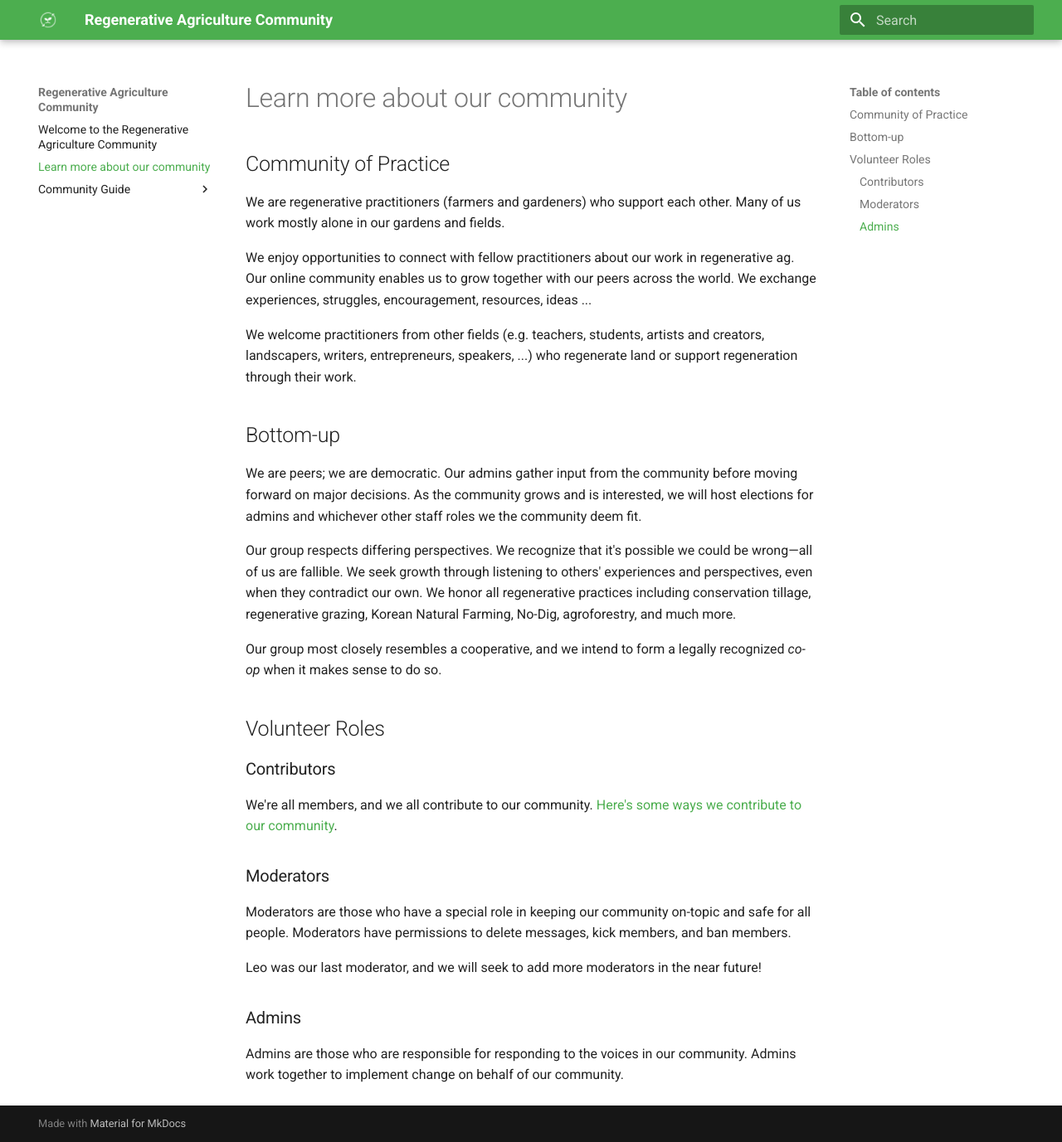
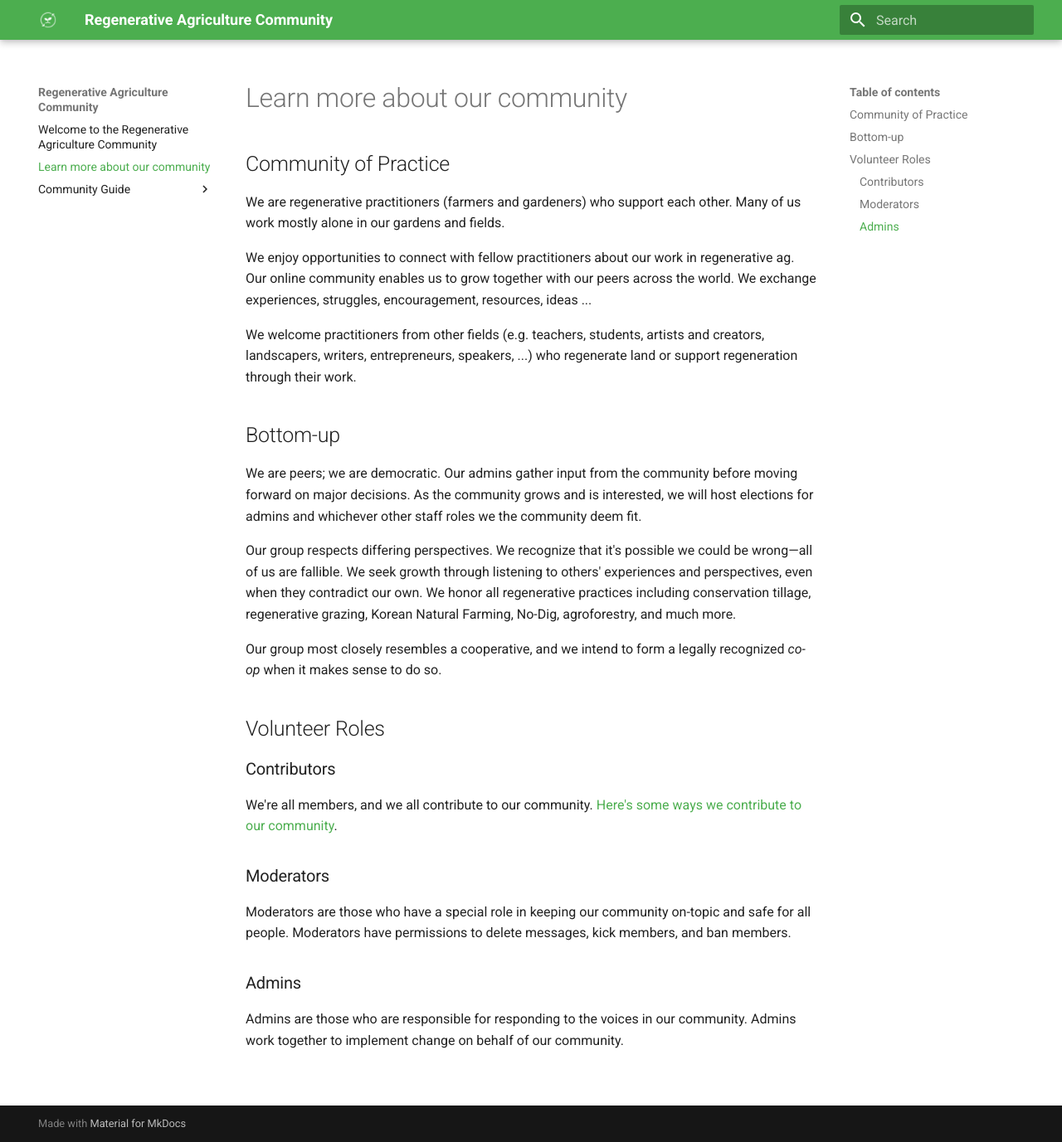
Before and after one commit to regenerativeag/regenerativeag.github.io, an MkDocs documentation site: the page built from docs/more.md, in a window 1280 px wide and 1377 px high. Shown: the whole window at 83% size. Built offline with MkDocs 1.6.1 and Material for MkDocs 9.7.7, drawn with Linux system fonts in a browser that asks for light colours.

Commit message:
remove unbalanced reference now that Admin TODOs are gone

```diff
--- a/docs/more.md
+++ b/docs/more.md
@@ -27,7 +27,5 @@ We're all members, and we all contribute to our community. [Here's some ways we
 ### Moderators
 Moderators are those who have a special role in keeping our community on-topic and safe for all people. Moderators have permissions to delete messages, kick members, and ban members.
 
-Leo was our last moderator, and we will seek to add more moderators in the near future!
-
 ### Admins
 Admins are those who are responsible for responding to the voices in our community. Admins work together to implement change on behalf of our community.
```
